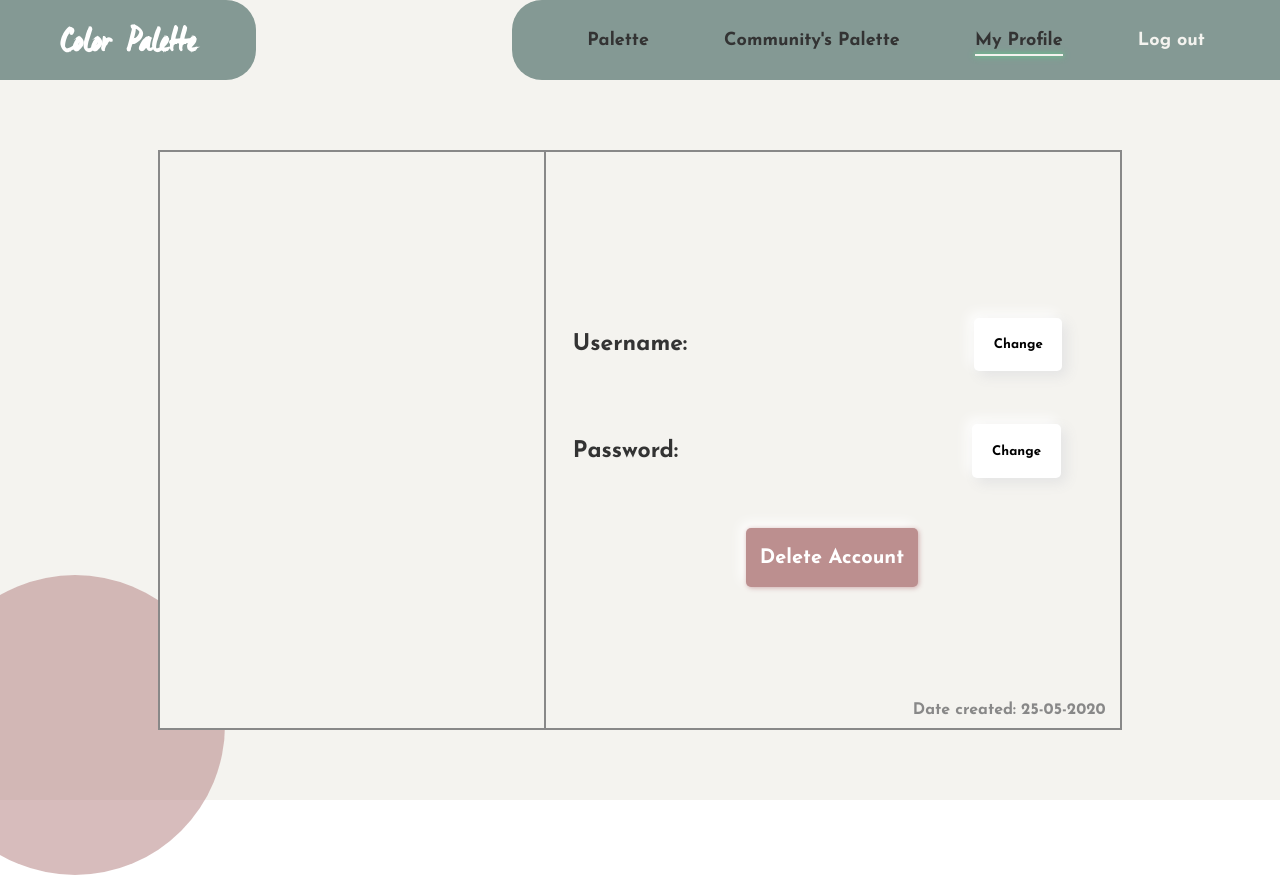
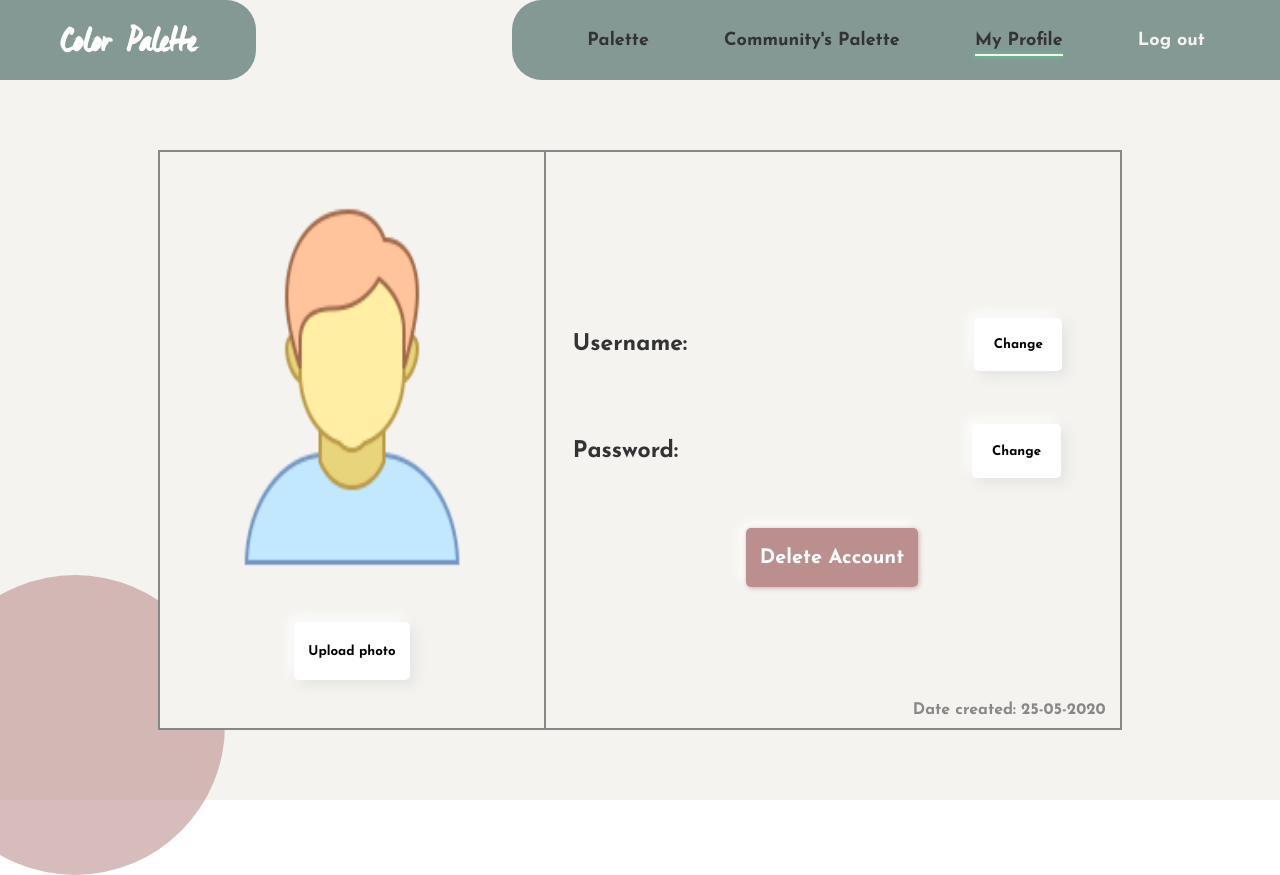
Before and after one commit to keshavDooleea/Palette, a React (Create React App) app in the folder frontend/: page /profile/1 in a window 1280 px wide. Built offline with nearby package versions, Linux system fonts and the light colour scheme; no server answers.

Commit message:
photo added

```diff
--- a/frontend/src/components/profile.css
+++ b/frontend/src/components/profile.css
@@ -27,8 +27,29 @@
 .prof_image_div {
   width: 100%;
   height: 100%;
-  z-index: 10;
+  display: flex;
+  flex-direction: column;
+  align-items: center;
+  justify-content: space-evenly;
   border-right: 2px solid #888;
+}
+
+.image_p {
+  width: 70%;
+  height: 65%;
+}
+
+.image_b {
+  width: 30%;
+  height: 10%;
+  cursor: pointer;
+  border: none;
+  outline: none;
+  user-select: none;
+  font-family: "Josefin Sans", sans-serif;
+  background-color: white;
+  border-radius: 5px;
+  box-shadow: 5px 5px 13px #e3e3e3, -5px -5px 13px #ffffff;
 }
 
 .prof_details_div {
@@ -121,6 +142,7 @@
 
 .prof_username_div div button:active,
 .prof_password_div div button:active,
+.image_b:active,
 .delete_prof_btn:active,
 .cancel_delete_prof_btn:active,
 .prof_button_div button:active {
--- a/frontend/src/components/profile.js
+++ b/frontend/src/components/profile.js
@@ -1,5 +1,6 @@
 import React, { Component } from "react";
 import { NavLink } from "react-router-dom";
+import userLogo from "../assets/user.png";
 import "./profile.css";
 import "./navbar.css";
 import moment from "moment";
@@ -331,7 +332,10 @@ export default class Profile extends Component {
         <div className="profile_main">
           <div className="rose-prof-div"></div>
           <div className="profile_div">
-            <div className="prof_image_div"></div>
+            <div className="prof_image_div">
+              <img className="image_p" src={userLogo}></img>
+              <button className="image_b">Upload photo</button>
+            </div>
             <div className="prof_details_div">
               {this.state.isDeleteClicked ? this.openDelete() : null}
               <div className="prof_msg_div">
```
